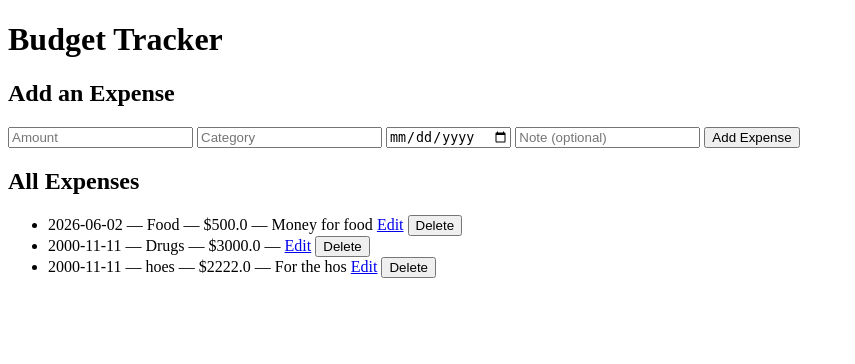
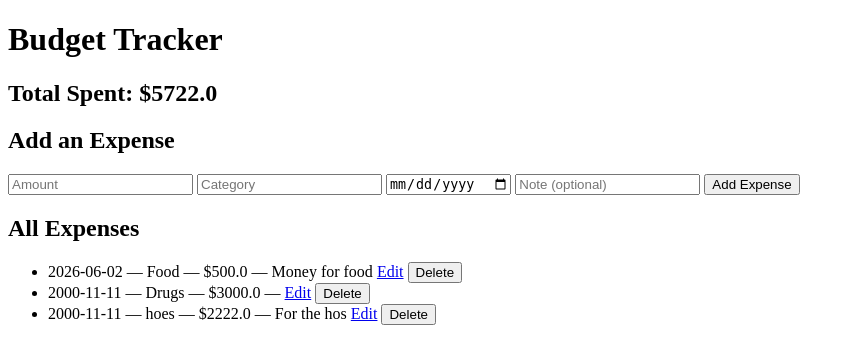
Before and after one commit to dollarmunona-cyber/budget-tracker, a Flask app: page / in a window 1280 px wide. Shown: the top 364 px of the page, without its empty margins (0-855 px from the left). Run offline with Flask 3, Linux system fonts and the light colour scheme.

Commit message:
Display    total    spent

```diff
--- a/templates/index.html
+++ b/templates/index.html
@@ -5,7 +5,7 @@
 </head>
 <body>
     <h1>Budget Tracker</h1>
-
+<h2>Total	Spent:	${{	total	}}</h2>
     <h2>Add an Expense</h2>
     <form action="/add" method="POST">
         <input type="number" step="0.01" name="amount" placeholder="Amount" required>
```
Also changed, not shown: instance/expenses.db.
